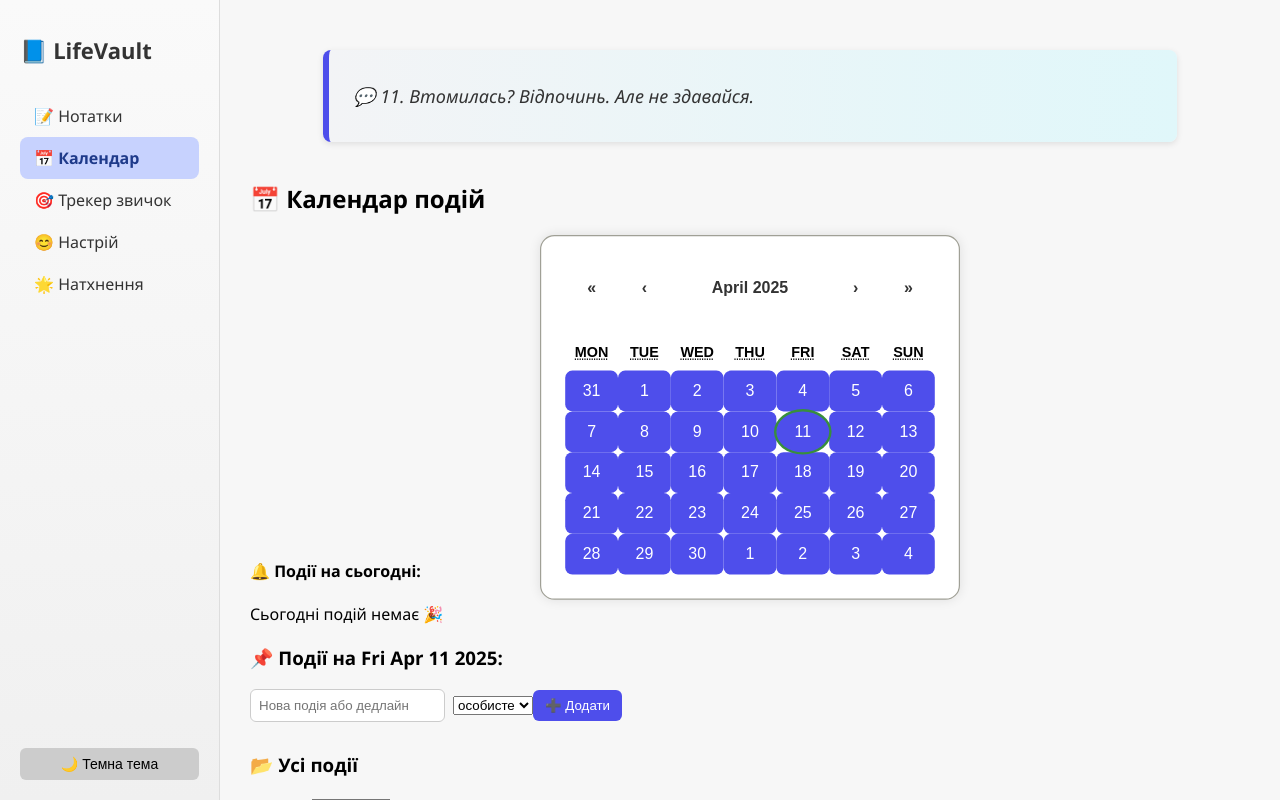
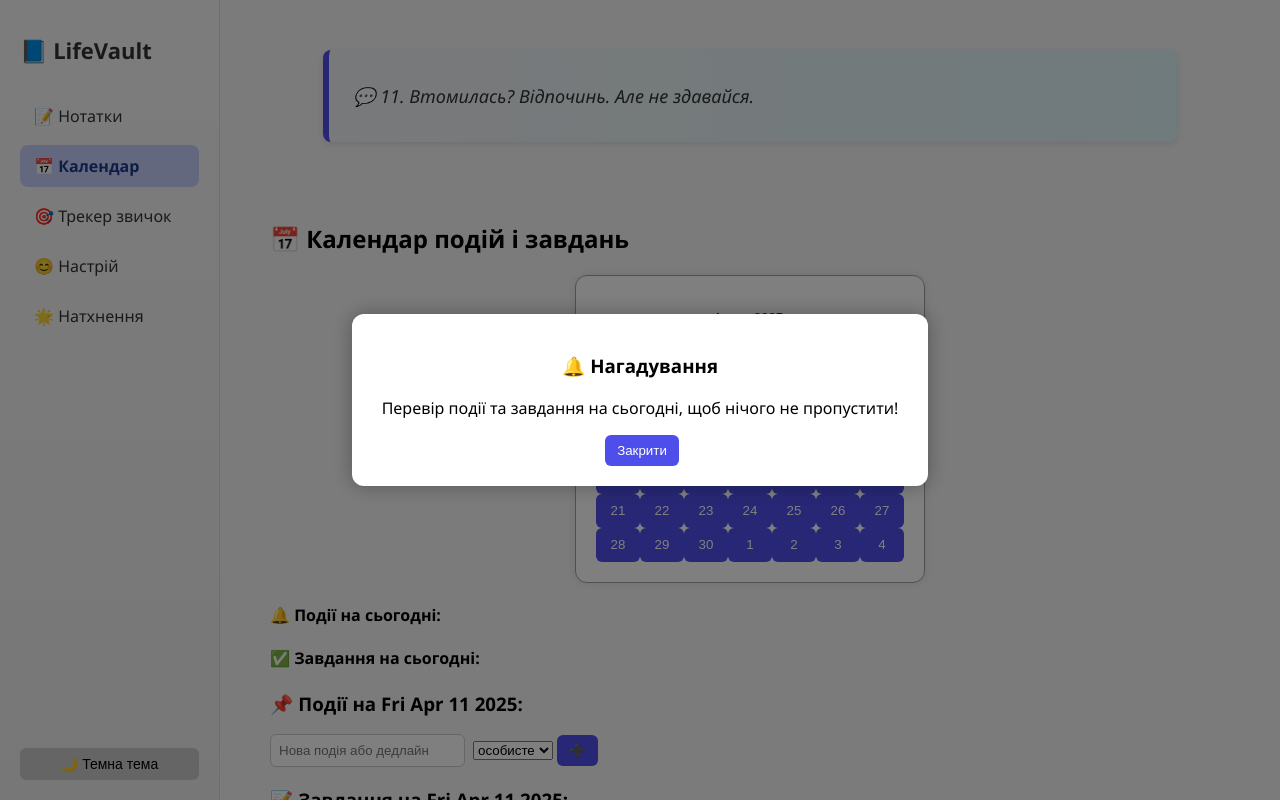
Before and after one commit to Vidziano/LifeVault, a React (Create React App) app: page /calendar in a window 1280 px wide. Built offline with nearby package versions, Linux system fonts and the light colour scheme.

Commit message:
improved calendar

```diff
--- a/src/CalendarView.js
+++ b/src/CalendarView.js
@@ -8,104 +8,189 @@ const themeKeys = ['робота', 'навчання', 'особисте', 'ін
 function CalendarView() {
   const [selectedDate, setSelectedDate] = useState(new Date());
   const [events, setEvents] = useState({});
+  const [tasks, setTasks] = useState({});
   const [newEvent, setNewEvent] = useState('');
+  const [newTask, setNewTask] = useState('');
   const [theme, setTheme] = useState('особисте');
-  const [editIndex, setEditIndex] = useState(null);
-  const [editText, setEditText] = useState('');
   const [filter, setFilter] = useState('усі');
+  const [showModal, setShowModal] = useState(false);
+
   const todayStr = new Date().toDateString();
 
+  // --- Модальне вікно при вході в календар
   useEffect(() => {
-    const stored = localStorage.getItem('calendarEvents');
-    if (stored) {
-      setEvents(JSON.parse(stored));
+    if (!sessionStorage.getItem('calendarVisited')) {
+      setShowModal(true);
+      sessionStorage.setItem('calendarVisited', 'true');
     }
   }, []);
 
+  // --- Ініціалізація
   useEffect(() => {
-    if (Object.keys(events).length > 0) {
-      localStorage.setItem('calendarEvents', JSON.stringify(events));
+    try {
+      const storedEvents = JSON.parse(localStorage.getItem('calendarEvents')) || {};
+      const storedTasks = JSON.parse(localStorage.getItem('calendarTasks')) || {};
+      setEvents(storedEvents);
+      setTasks(storedTasks);
+    } catch (err) {
+      console.error('Помилка зчитування з localStorage:', err);
     }
-  }, [events]);
+  }, []);
 
-  const handleAddEvent = () => {
+  // --- Збереження
+  const saveEvents = (updated) => {
+    setEvents(updated);
+    localStorage.setItem('calendarEvents', JSON.stringify(updated));
+  };
+
+  const saveTasks = (updated) => {
+    setTasks(updated);
+    localStorage.setItem('calendarTasks', JSON.stringify(updated));
+  };
+
+  // --- Переносимо незавершені задачі з вчора
+  useEffect(() => {
+    const yesterday = new Date();
+    yesterday.setDate(yesterday.getDate() - 1);
+    const yKey = yesterday.toDateString();
+    const uncompleted = (tasks[yKey] || []).filter(t => !t.done);
+    if (uncompleted.length > 0) {
+      const updated = {
+        ...tasks,
+        [todayStr]: [...(tasks[todayStr] || []), ...uncompleted],
+      };
+      delete updated[yKey];
+      saveTasks(updated);
+    }
+  }, []);
+
+  // --- Додавання
+  const addEvent = () => {
     if (!newEvent.trim()) return;
-    const dateKey = selectedDate.toDateString();
+    const key = selectedDate.toDateString();
     const updated = {
       ...events,
-      [dateKey]: [...(events[dateKey] || []), { text: newEvent.trim(), theme }]
+      [key]: [...(events[key] || []), { text: newEvent.trim(), theme }],
     };
-    setEvents(updated);
+    saveEvents(updated);
     setNewEvent('');
   };
 
-  const handleDelete = (dateKey, index) => {
-    const updated = { ...events };
-    updated[dateKey].splice(index, 1);
-    if (updated[dateKey].length === 0) delete updated[dateKey];
-    setEvents(updated);
+  const addTask = () => {
+    if (!newTask.trim()) return;
+    const key = selectedDate.toDateString();
+    const updated = {
+      ...tasks,
+      [key]: [...(tasks[key] || []), { text: newTask.trim(), done: false }],
+    };
+    saveTasks(updated);
+    setNewTask('');
   };
 
-  const handleEdit = (index, currentText) => {
-    setEditIndex(index);
-    setEditText(currentText);
+  // --- Редагування
+  const handleEditChange = (e, date, i, type) => {
+    const val = e.target.value;
+    if (type === 'event') {
+      const updated = { ...events };
+      updated[date][i].text = val;
+      saveEvents(updated);
+    } else {
+      const updated = { ...tasks };
+      updated[date][i].text = val;
+      saveTasks(updated);
+    }
   };
 
-  const handleSaveEdit = (dateKey) => {
+  // --- Видалення
+  const deleteEvent = (date, i) => {
     const updated = { ...events };
-    updated[dateKey][editIndex].text = editText;
-    setEvents(updated);
-    setEditIndex(null);
-    setEditText('');
+    updated[date].splice(i, 1);
+    if (!updated[date].length) delete updated[date];
+    saveEvents(updated);
   };
 
+  const deleteTask = (date, i) => {
+    const updated = { ...tasks };
+    updated[date].splice(i, 1);
+    if (!updated[date].length) delete updated[date];
+    saveTasks(updated);
+  };
+
+  const toggleTask = (date, i) => {
+    const updated = { ...tasks };
+    updated[date][i].done = !updated[date][i].done;
+    saveTasks(updated);
+  };
+
+  // --- Відображення у календарі
   const tileContent = ({ date, view }) => {
-    const dateKey = date.toDateString();
-    if (view === 'month' && events[dateKey]) {
+    const key = date.toDateString();
+    if (view === 'month') {
+      const evs = events[key] || [];
+      const tds = (tasks[key] || []).filter(t => !t.done);
+      const all = [...evs.map(e => ({ theme: e.theme })), ...tds.map(() => ({ theme: 'особисте' }))];
+      if (all.length > 0) {
         return (
-        <div style={{ display: 'flex', justifyContent: 'center', flexWrap: 'wrap' }}>
-          {events[dateKey].map((ev, idx) => (
-            <span key={idx} className={`dot ${ev.theme}`} />
+          <div className="event-dots">
+            {all.map((item, i) => (
+              <span key={i} className={`dot ${item.theme}`} />
             ))}
           </div>
         );
+      }
     }
     return null;
   };
 
   const tileClassName = ({ date }) => {
-    const isToday = date.toDateString() === new Date().toDateString();
-    return isToday ? 'calendar-today' : null;
+    return date.toDateString() === todayStr ? 'calendar-today' : '';
   };
 
-  const todaysEvents = events[todayStr] || [];
-
-  const allEvents = Object.entries(events).flatMap(([date, evList]) =>
-    evList.map(ev => ({ ...ev, date }))
+  const allEvents = Object.entries(events).flatMap(([date, evs]) =>
+    evs.map(ev => ({ ...ev, date }))
+  );
+  const allTasks = Object.entries(tasks).flatMap(([date, tsks]) =>
+    tsks.map(task => ({ ...task, date }))
   );
 
   const filteredEvents = filter === 'усі' ? allEvents : allEvents.filter(ev => ev.theme === filter);
 
   return (
     <div className="calendar-wrapper">
-      <h2>📅 Календар подій</h2>
+      {showModal && (
+        <div className="modal-overlay">
+          <div className="modal-window">
+            <h3>🔔 Нагадування</h3>
+            <p>Перевір події та завдання на сьогодні, щоб нічого не пропустити!</p>
+            <button onClick={() => setShowModal(false)}>Закрити</button>
+          </div>
+        </div>
+      )}
+
+      <h2>📅 Календар подій і завдань</h2>
+
       <Calendar
         onChange={setSelectedDate}
         value={selectedDate}
         tileContent={tileContent}
         tileClassName={tileClassName}
         className="react-calendar large-calendar"
+        locale="uk-UA"
       />
 
       <div className="today-reminder">
         <h4>🔔 Події на сьогодні:</h4>
-        {todaysEvents.length > 0 ? (
         <ul>
-            {todaysEvents.map((e, i) => (
-              <li key={i}>• <span className={`badge ${e.theme}`}>{e.text}</span></li>
+          {(events[todayStr] || []).map((e, i) => (
+            <li key={i}><span className={`badge ${e.theme}`}>{e.text}</span></li>
           ))}
         </ul>
-        ) : <p>Сьогодні подій немає 🎉</p>}
+        <h4>✅ Завдання на сьогодні:</h4>
+        <ul>
+          {(tasks[todayStr] || []).filter(t => !t.done).map((t, i) => (
+            <li key={i}><span className="badge особисте">{t.text}</span></li>
+          ))}
+        </ul>
       </div>
 
       <div style={{ marginTop: '20px' }}>
@@ -113,26 +198,15 @@ function CalendarView() {
         <ul>
           {(events[selectedDate.toDateString()] || []).map((ev, i) => (
             <li key={i}>
-              {editIndex === i ? (
-                <>
               <input
-                    value={editText}
-                    onChange={(e) => setEditText(e.target.value)}
-                    style={{ marginRight: '8px' }}
+                value={ev.text}
+                className={`badge ${ev.theme}`}
+                onChange={(e) => handleEditChange(e, selectedDate.toDateString(), i, 'event')}
               />
-                  <button onClick={() => handleSaveEdit(selectedDate.toDateString())}>💾</button>
-                </>
-              ) : (
-                <>
-                  <span className={`badge ${ev.theme}`}>{ev.text}</span>
-                  <button onClick={() => handleEdit(i, ev.text)}>✏️</button>
-                </>
-              )}
-              <button onClick={() => handleDelete(selectedDate.toDateString(), i)}>❌</button>
+              <button onClick={() => deleteEvent(selectedDate.toDateString(), i)}>❌</button>
             </li>
           ))}
         </ul>
-
         <input
           type="text"
           value={newEvent}
@@ -142,17 +216,46 @@ function CalendarView() {
         <select value={theme} onChange={(e) => setTheme(e.target.value)}>
           {themeKeys.map(t => <option key={t} value={t}>{t}</option>)}
         </select>
-        <button onClick={handleAddEvent}>➕ Додати</button>
+        <button onClick={addEvent}>➕</button>
       </div>
 
-      <div style={{ marginTop: '30px' }}>
+      <div style={{ marginTop: '20px' }}>
+        <h3>📝 Завдання на {selectedDate.toDateString()}:</h3>
+        <ul>
+          {(tasks[selectedDate.toDateString()] || []).map((t, i) => (
+            <li key={i}>
+              <input
+                type="checkbox"
+                checked={t.done}
+                onChange={() => toggleTask(selectedDate.toDateString(), i)}
+              />
+              <input
+                className="badge особисте"
+                style={{ textDecoration: t.done ? 'line-through' : '' }}
+                value={t.text}
+                onChange={(e) => handleEditChange(e, selectedDate.toDateString(), i, 'task')}
+              />
+              <button onClick={() => deleteTask(selectedDate.toDateString(), i)}>❌</button>
+            </li>
+          ))}
+        </ul>
+        <input
+          type="text"
+          value={newTask}
+          onChange={(e) => setNewTask(e.target.value)}
+          placeholder="Нове завдання"
+        />
+        <button onClick={addTask}>➕</button>
+      </div>
+
+      <div style={{ marginTop: '30px', display: 'flex', gap: '40px' }}>
+        <div style={{ flex: 1 }}>
           <h3>📂 Усі події</h3>
           <label>Фільтр: </label>
           <select value={filter} onChange={(e) => setFilter(e.target.value)}>
             <option value="усі">усі</option>
             {themeKeys.map(t => <option key={t} value={t}>{t}</option>)}
           </select>
-
           <ul style={{ marginTop: '10px' }}>
             {filteredEvents.map((ev, i) => (
               <li key={i}>
@@ -161,6 +264,20 @@ function CalendarView() {
             ))}
           </ul>
         </div>
+        <div style={{ flex: 1 }}>
+          <h3>🗂 Усі завдання</h3>
+          <ul style={{ marginTop: '10px' }}>
+            {allTasks.map((task, i) => (
+              <li key={i}>
+                <strong>{task.date}:</strong>{' '}
+                <span className="badge особисте" style={{ textDecoration: task.done ? 'line-through' : '' }}>
+                  {task.text}
+                </span>
+              </li>
+            ))}
+          </ul>
+        </div>
+      </div>
     </div>
   );
 }
--- a/src/Calendarview.css
+++ b/src/Calendarview.css
@@ -1,16 +1,16 @@
-/* calendarview.css */
 .calendar-wrapper {
   margin-top: 40px;
+  padding: 20px;
 }
 
-  .calendar-wrapper input {
+.calendar-wrapper input[type="text"] {
   padding: 8px;
   margin-right: 8px;
   border-radius: 6px;
   border: 1px solid #ccc;
 }
 
-  body.dark .calendar-wrapper input {
+body.dark .calendar-wrapper input[type="text"] {
   background-color: #444;
   color: white;
   border: 1px solid #666;
@@ -18,16 +18,17 @@
 
 .calendar-wrapper button {
   padding: 8px 12px;
-    border: none;
   background-color: #4e4eeb;
   color: white;
+  border: none;
   border-radius: 6px;
   cursor: pointer;
+  margin-left: 4px;
 }
 
 .react-calendar {
   width: 100%;
-    max-width: 1000px;
+  max-width: 1100px;
   font-family: inherit;
   font-size: 16px;
   background-color: var(--bg);
@@ -48,23 +49,20 @@
   color: inherit;
 }
 
-  .react-calendar__tile--now {
-    background: transparent !important;
+.react-calendar__navigation button {
+  background: none;
+  color: #333;
+  font-weight: bold;
 }
 
-  .calendar-today {
-    background: #81c784 !important;
-    color: white !important;
-    border-radius: 50% !important;
-    position: relative;
-    z-index: 2;
-    box-shadow: 0 0 0 2px #388e3c;
+body.dark .react-calendar__navigation button {
+  color: #fff;
 }
 
 .react-calendar__tile--active {
   background: #4e4eeb !important;
   color: white !important;
-    border-radius: 50%;
+  border-radius: 8px;
 }
 
 .react-calendar__tile:hover {
@@ -76,9 +74,13 @@
   background-color: rgba(255, 255, 255, 0.1);
 }
 
+.calendar-today {
+  border: 2px solid #81c784 !important;
+  border-radius: 8px !important;
+}
+
 .large-calendar {
-    transform: scale(1.2);
-    transform-origin: top center;
+  transform: none;
   margin-top: 10px;
 }
 
@@ -100,11 +102,17 @@
   --badge-text: #fff;
 }
 
+.event-dots {
+  display: flex;
+  justify-content: center;
+  margin-top: 4px;
+}
+
 .dot {
   width: 6px;
   height: 6px;
   border-radius: 50%;
-    margin: 1px;
+  margin: 0 1px;
   opacity: var(--dot-opacity);
 }
 
@@ -117,6 +125,7 @@
   padding: 2px 6px;
   border-radius: 4px;
   color: var(--badge-text);
+  margin-left: 6px;
 }
 
 .badge.робота { background-color: var(--color-робота); }
@@ -124,12 +133,41 @@
 .badge.особисте { background-color: var(--color-особисте); }
 .badge.інше { background-color: var(--color-інше); }
 
-  .react-calendar__navigation button {
-    background: none;
-    color: #333;
-    font-weight: bold;
+ul {
+  padding-left: 20px;
 }
 
-  body.dark .react-calendar__navigation button {
-    color: #fff;
+ul li {
+  margin-bottom: 8px;
 }
+
+input[type="checkbox"] {
+  transform: scale(1.2);
+  margin-right: 8px;
+  cursor: pointer;
+}
+.modal-overlay {
+  position: fixed;
+  top: 0;
+  left: 0;
+  width: 100%;
+  height: 100%;
+  background: rgba(0,0,0,0.5);
+  z-index: 1000;
+  display: flex;
+  align-items: center;
+  justify-content: center;
+}
+
+.modal-window {
+  background: white;
+  padding: 20px 30px;
+  border-radius: 12px;
+  box-shadow: 0 0 20px rgba(0,0,0,0.3);
+  text-align: center;
+}
+
+body.dark .modal-window {
+  background: #2a2a2a;
+  color: white;
+}
```
Lines whose indentation alone changed are shown as unchanged.
